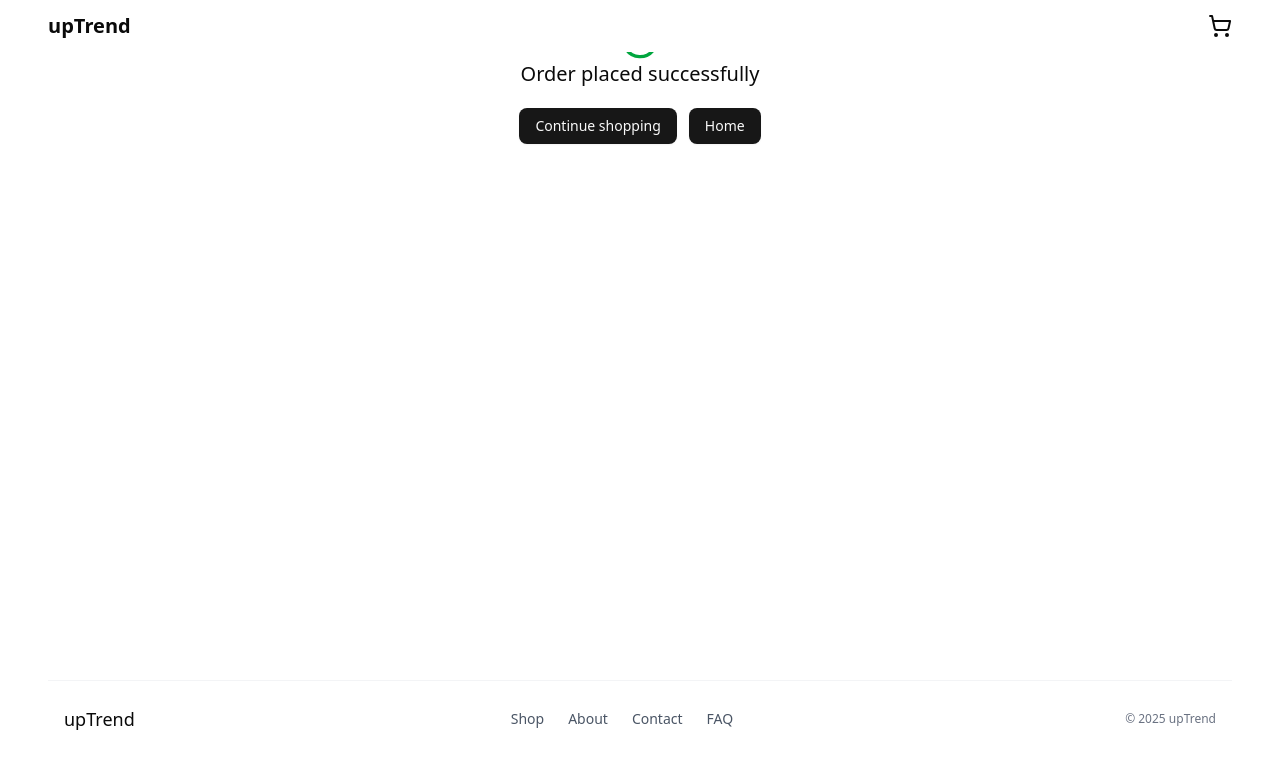
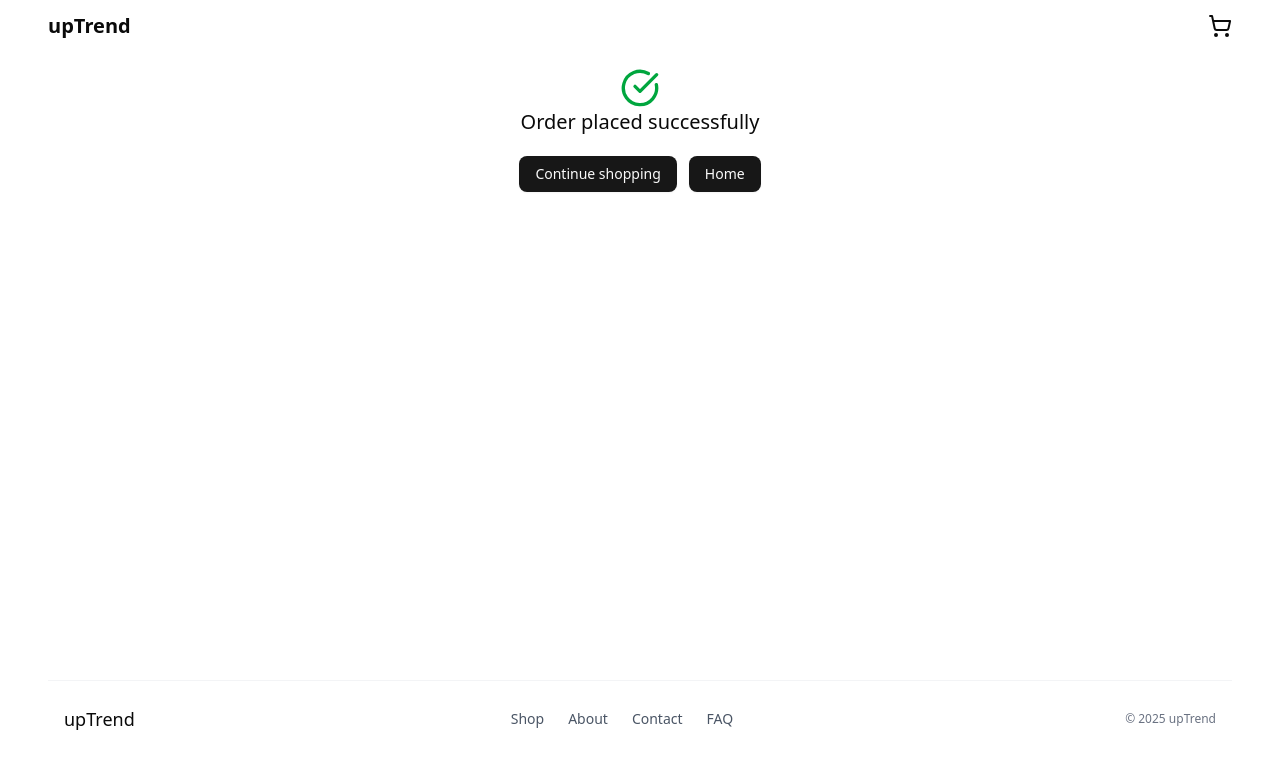
Before and after one commit to jamshed-uddin/uptrend, a Next.js app: page /success in a window 1280 px wide. Shown: the top 768 px of the page. Built offline with nearby package versions, Linux system fonts and the light colour scheme; no server answers.

Commit message:
place order success page padding adjustment

```diff
--- a/src/app/success/page.js
+++ b/src/app/success/page.js
@@ -5,7 +5,7 @@ import React from "react";
 
 const Success = () => {
   return (
-    <div className="flex flex-col items-center">
+    <div className="flex flex-col items-center pt-12">
       <div className="flex flex-col items-center">
         <CheckCircleIcon className="w-10 h-10 text-green-600" />
         <h1 className="text-xl font-medium">Order placed successfully</h1>
--- a/src/components/DeliveryAddressForm.jsx
+++ b/src/components/DeliveryAddressForm.jsx
@@ -67,7 +67,7 @@ const DeliveryAddressForm = ({ cartItems, totalPrice }) => {
         throw new Error(errorMessage);
       }
       router.replace("/success");
-      setTimeout(() => dispatch(resetCart()), 1000);
+      setTimeout(() => dispatch(resetCart()), 2000);
 
       console.log(data);
     } catch (error) {
```
